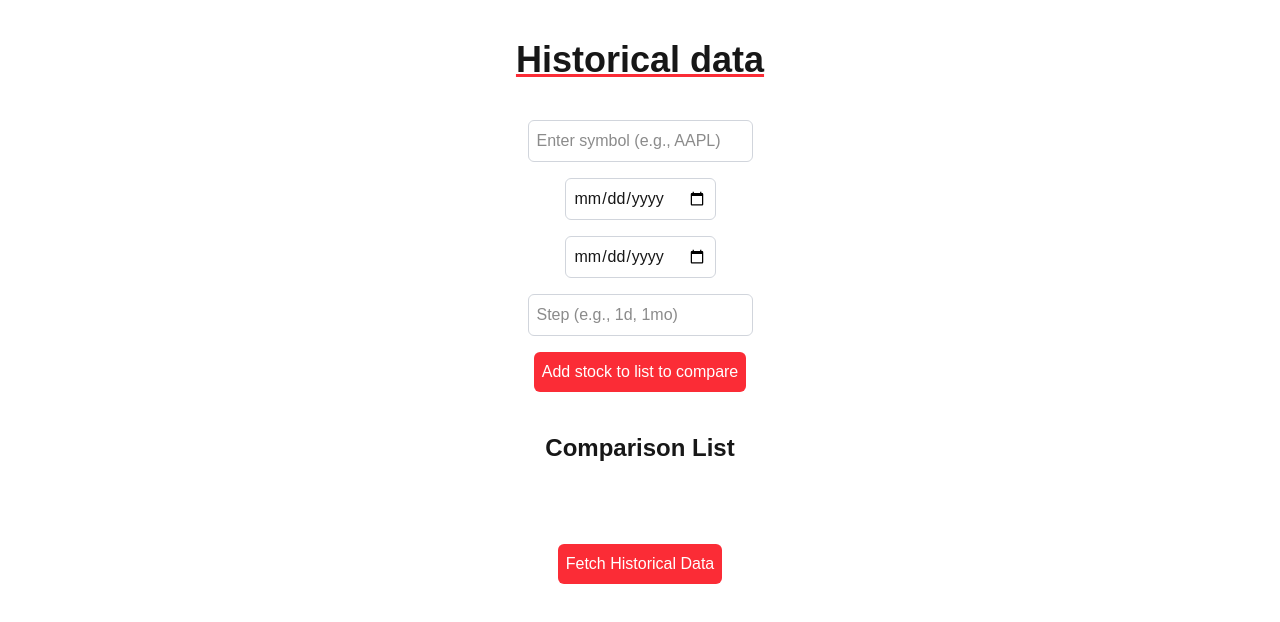
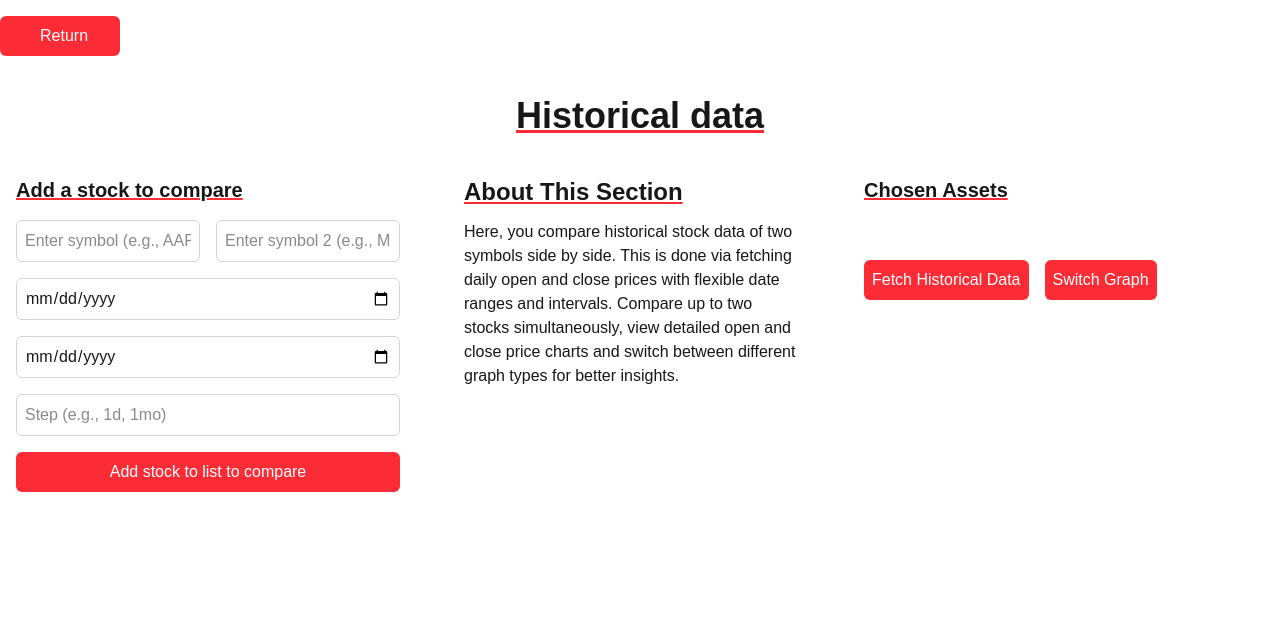
Before and after one commit to luqeei1/asset-optimizer, a Next.js app in the folder frontend/: page /historical in a window 1280 px wide. Shown: the top 622 px of the page. Built offline with nearby package versions, Linux system fonts and the light colour scheme.

Commit message:
historical frontend almost complete

```diff
--- a/frontend/app/components/Historical.tsx
+++ b/frontend/app/components/Historical.tsx
@@ -3,6 +3,7 @@ import React, { useState } from 'react';
 import { motion } from 'framer-motion';
 import {Chart as ChartJS, CategoryScale, LinearScale, PointElement, LineElement, Title, Tooltip, Legend} from 'chart.js';
 import { Line } from 'react-chartjs-2';
+import { useRouter } from 'next/navigation';
 
 ChartJS.register(CategoryScale, LinearScale, PointElement, LineElement, Title, Tooltip, Legend);
 
@@ -23,9 +24,46 @@ const Historical = () => {
   const [startDate, setStartDate] = useState<string>('');
   const [endDate, setEndDate] = useState<string>('');
   const [step, setStep] = useState<string>('');
+  const [switchGraph, setSwitchGraph] = useState<boolean>(false);
   const [historicalData, setHistoricalData] = useState<StockData[]>([]);
+  const [historicalData2, setHistoricalData2] = useState<StockData[]>([]);
+  const [symbol2, setSymbol2] = useState<string>('');
+
+  const router = useRouter();
 
   const fetchHistoricalData = async (asset: { symbol: string; start: string; end: string; step: string }) => {
+    const data = {
+      symbol: asset.symbol,
+      start: asset.start,
+      end: asset.end,
+      step: asset.step,
+    };
+
+    try {
+      const response = await fetch('http://localhost:5000/historical', {
+        method: 'POST',
+        headers: { 'Content-Type': 'application/json' },
+        body: JSON.stringify(data),
+      });
+      if (!response.ok) throw new Error('Network response was not ok');
+      const result = await response.json();
+      const transformed: StockData[] = result.map((item: any) => ({
+        date: item.Date,
+        open: item.Open,
+        high: item.High,
+        low: item.Low,
+        close: item.Close,
+        volume: item.Volume,
+        dividends: item.Dividends,
+        stockSplits: item['Stock Splits'],
+      }));
+      setHistoricalData(transformed);
+    } catch (error) {
+      console.error('Error fetching historical data:', error);
+    }
+  };
+
+  const fetchHistoricalData2 = async (asset: { symbol: string; start: string; end: string; step: string }) => {
     const data = {
       symbol: asset.symbol,
       start: asset.start,
@@ -50,7 +88,7 @@ const Historical = () => {
         dividends: item.Dividends,
         stockSplits: item['Stock Splits'],
       }));
-      setHistoricalData(transformed);
+      setHistoricalData2(transformed);
     } catch (error) {
       console.error('Error fetching historical data:', error);
     }
@@ -60,7 +98,7 @@ const Historical = () => {
     labels: historicalData.map((entry) => new Date(entry.date).toLocaleDateString()),
     datasets: [
       {
-        label: 'Close Price',
+        label: `Close Price for ${symbol.toUpperCase()}`,
         data: historicalData.map((entry) => entry.close),
         borderColor: 'rgba(220, 38, 38, 1)',
         backgroundColor: 'rgba(220, 38, 38, 0.2)',
@@ -68,10 +106,70 @@ const Historical = () => {
         tension: 0.3,
       },
       {
-        label: 'Open Price',
+        label: `Close Price for ${symbol2.toUpperCase()}`,
+        data: historicalData2.map((entry) => entry.close),
+        borderColor: 'rgba(0, 0, 255, 1)',
+        backgroundColor: 'rgba(0, 0, 255, 0.2)',
+        fill: true,
+        tension: 0.3,
+      }
+    ],
+  };
+
+  const chartData2 = {
+    labels: historicalData.map((entry) => new Date(entry.date).toLocaleDateString()),
+    datasets: [
+      {
+        label: `Open Price for ${symbol.toUpperCase()}`,
+        data: historicalData.map((entry) => entry.open),
+        borderColor: 'rgb(255, 0, 0)',
+        backgroundColor: 'rgba(220, 38, 38, 0.2)',
+        fill: true,
+        tension: 0.3,
+      },
+      {
+        label: `Open Price for ${symbol2.toUpperCase()}`,
+        data: historicalData2.map((entry) => entry.open),
+        borderColor: 'rgb(0, 0, 255)',
+        backgroundColor: 'rgba(0, 0, 255, 0.2)',
+        fill: true,
+        tension: 0.3,
+      }
+    ],
+  };
+
+  const chartDataSwitch = {
+    labels: historicalData.map((entry) => new Date(entry.date).toLocaleDateString()),
+    datasets: [
+      {
+        label: `Open Price for ${symbol.toUpperCase()}`,
         data: historicalData.map((entry) => entry.open),
         borderColor: 'rgba(0, 0, 255, 1)',
         backgroundColor: 'rgba(0, 0, 255, 0.2)',
+        fill: true,
+        tension: 0.3,
+      },
+      {
+        label: `Open Price for ${symbol2.toUpperCase()}`,
+        data: historicalData2.map((entry) => entry.open),
+        borderColor: 'rgb(255, 0, 0)',
+        backgroundColor: 'rgba(255, 0, 0, 0.2)',
+        fill: true,
+        tension: 0.3,
+      },
+      {
+        label : `Close Price for ${symbol.toUpperCase()}`,
+        data: historicalData.map((entry) => entry.close),
+        borderColor: 'rgb(38, 220, 150)',
+        backgroundColor: 'rgba(38, 90, 220, 0.2)',
+        fill: true,
+        tension: 0.3,
+      },
+      {
+        label : `Close Price for ${symbol2.toUpperCase()}`,
+        data: historicalData2.map((entry) => entry.close),
+        borderColor: 'rgb(126, 38, 220)',
+        backgroundColor: 'rgba(38, 90, 220, 0.2)',
         fill: true,
         tension: 0.3,
       }
@@ -82,7 +180,7 @@ const Historical = () => {
     responsive: true,
     plugins: {
       legend: { position: 'top' as const },
-      title: { display: true, text: `Historical Prices of ${symbol.toUpperCase()}`},
+      title: { display: true, text: `Historical closing prices`},
     },
     scales: {
       x: {
@@ -94,82 +192,178 @@ const Historical = () => {
     },
   };
 
+  const chartOptions2 = {
+    responsive: true,
+    plugins: {
+      legend: { position: 'top' as const },
+      title: { display: true, text: `Historical opening prices`},
+    },
+    scales: {
+      x: {
+        ticks: { maxTicksLimit: 10, maxRotation: 45, minRotation: 45 },
+      },
+      y: {
+        beginAtZero: false,
+      },
+    },
+  };
+
+  const chartOptionsSwitch = {
+    responsive : true,
+    plugins : {
+      legend: { position : 'top' as const },
+      title: { display: true, text: `Historical prices` },
+    },
+    scales: {
+      x: {
+        ticks: { maxTicksLimit: 10, maxRotation: 45, minRotation: 45 },
+      },
+      y: {
+        beginAtZero: false,
+      },
+    },
+  }
+
   return (
     <div>
+      <motion.button
+        whileHover={{ scale: 1.1 }}
+        onClick={() => router.push('/')}
+        className="bg-red-500 text-white p-2 rounded-md w-30 px-10 mt-4"
+      >
+        Return
+      </motion.button>
+
       <div className="flex flex-col items-center justify-center mt-10 mb-10">
         <h1 className="text-4xl underline decoration-red-500 font-extrabold"> Historical data </h1>
       </div>
 
-      <div className="flex flex-col items-center justify-center space-y-4 w-[50%] translate-x-[50%]">
+      <div className="flex flex-col md:flex-row gap-10 justify-between items-start w-full max-w-7xl px-4 mx-auto mt-10 mb-10">
+        <div className="flex flex-col items-start justify-start w-full md:w-[400px]">
+          <h2 className="text-xl font-bold underline decoration-red-500 mb-4">Add a stock to compare</h2>
+          <div className="space-y-4 w-full">
+            <div className="flex flex-row gap-4">
               <input
-          onKeyDown={(e) => {
-            if (e.key === 'Enter') setSymbol(e.currentTarget.value);
-          }}
-          className="border border-gray-300 p-2 rounded-md"
+                value={symbol}
+                onChange={(e) => setSymbol(e.currentTarget.value)}
+                className="border border-gray-300 p-2 rounded-md w-full"
                 type="text"
                 placeholder="Enter symbol (e.g., AAPL)"
               />
               <input
+                value={symbol2}
+                onChange={(e) => setSymbol2(e.currentTarget.value)}
+                className="border border-gray-300 p-2 rounded-md w-full"
+                type="text"
+                placeholder="Enter symbol 2 (e.g., MSFT)"
+              />
+            </div>
+            <input
+              value={startDate}
               onChange={(e) => setStartDate(e.currentTarget.value)}
-          className="border border-gray-300 p-2 rounded-md"
+              className="border border-gray-300 p-2 rounded-md w-full"
               type="date"
               placeholder="Start date (YYYY-MM-DD)"
             />
             <input
+              value={endDate}
               onChange={(e) => setEndDate(e.currentTarget.value)}
-          className="border border-gray-300 p-2 rounded-md"
+              className="border border-gray-300 p-2 rounded-md w-full"
               type="date"
               placeholder="End date (YYYY-MM-DD)"
             />
             <input
+              value={step}
               onChange={(e) => setStep(e.currentTarget.value)}
-          className="border border-gray-300 p-2 rounded-md"
+              className="border border-gray-300 p-2 rounded-md w-full"
               type="text"
               placeholder="Step (e.g., 1d, 1mo)"
             />
             <motion.button
               whileHover={{ scale: 1.1 }}
               onClick={(e) => {
-            if (!symbol || !startDate || !endDate || !step) {
+                e.preventDefault();
+                if (!symbol || !symbol2 || !startDate || !endDate || !step) {
                   alert('Please fill in all fields');
                   return;
                 }
-            e.preventDefault();
                 const newAsset = { symbol, start: startDate, end: endDate, step };
-            setAssets((prev) => [...prev, newAsset]);
+                const newAsset2 = { symbol: symbol2, start: startDate, end: endDate, step };
+                setAssets((prev) => [...prev, newAsset, newAsset2]);
               }}
-          className="bg-red-500 text-white p-2 rounded-md"
+              className="bg-red-500 text-white p-2 rounded-md w-full"
             >
               Add stock to list to compare
             </motion.button>
           </div>
+        </div>
 
-      <div className="flex flex-col items-center justify-center mt-10 mb-10">
-        <h2 className="text-2xl font-bold">Comparison List</h2>
-        <ul className="list-disc">
+        <div className="hidden md:flex flex-col justify-center px-6 max-w-sm text-white-700">
+          <h2 className="text-2xl font-bold mb-3 underline decoration-red-500">About This Section</h2>
+          <p className="mb-4">
+            Here, you compare historical stock data of two symbols side by side. This is done via fetching
+            daily open and close prices with flexible date ranges and intervals. Compare up to two stocks simultaneously, view detailed open and close price charts
+            and switch between different graph types for better insights.
+          </p>
+        </div>
+
+        <div className='flex flex-col items-start justify-start w-full md:w-[400px]'>
+          <div className="flex flex-col items-start justify-start w-full md:w-[400px]">
+            <h2 className="text-xl font-bold mb-4 underline decoration-red-500"> Chosen Assets</h2>
+            <ul className="list-disc pl-4">
               {assets.map((asset, index) => (
                 <li key={index}>
-              {asset.symbol} - {asset.start} to {asset.end} (with a step of {asset.step})
+                  {asset.symbol} — {asset.start} to {asset.end} (step: {asset.step})
                 </li>
               ))}
             </ul>
           </div>
 
-      <div className="flex flex-col items-center justify-center mt-10 mb-10 translate-y-[50%]">
+          <div className="flex flex-rows space-x-4 items-center justify-center mt-10 mb-10 ">
             <motion.button
               whileHover={{ scale: 1.1 }}
               onClick={() => {
-            assets.forEach((asset) => fetchHistoricalData(asset));
+                if (assets.length === 0) {
+                  alert('Please add a stock to compare');
+                  return;
+                }
+                fetchHistoricalData(assets[0]);
+                fetchHistoricalData2(assets[1]);
               }}
               className="bg-red-500 text-white p-2 rounded-md mb-10"
             >
               Fetch Historical Data
             </motion.button>
+            <motion.button
+              whileHover={{ scale: 1.1 }}
+              onClick={() => {
+                setSwitchGraph(!switchGraph);
+              }}
+              className="bg-red-500 text-white p-2 rounded-md mb-10"
+            >
+              Switch Graph
+            </motion.button>
+          </div>
+        </div>
       </div>
 
-      {historicalData.length > 0 && (
-        <div className="w-full max-w-4xl mx-auto mt-10 p-4 border rounded shadow">
+      <div className="flex flex-row items-center justify-center mt-10 mb-10">
+        {historicalData.length > 0 && historicalData2.length > 0 && switchGraph === false && (
+          <div className="w-full max-w-4xl mx-auto mt-10 p-4 border rounded shadow mb-10 w-[95%]">
             <Line data={chartData} options={chartOptions} />
+          </div>
+        )}
+
+        {historicalData.length > 0 && historicalData2.length > 0 && switchGraph === false && (
+          <div className="w-full max-w-4xl mx-auto mt-10 p-4 border rounded shadow mb-10 w-[95%]">
+            <Line data={chartData2} options={chartOptions2} />
+          </div>
+        )}
+      </div>
+
+      {switchGraph === true && (
+        <div className="w-full max-w-4xl mx-auto mt-10 p-4 border rounded shadow mb-10">
+          <Line data={chartDataSwitch} options={chartOptionsSwitch} />
         </div>
       )}
     </div>
```
Lines whose indentation alone changed are shown as unchanged.
